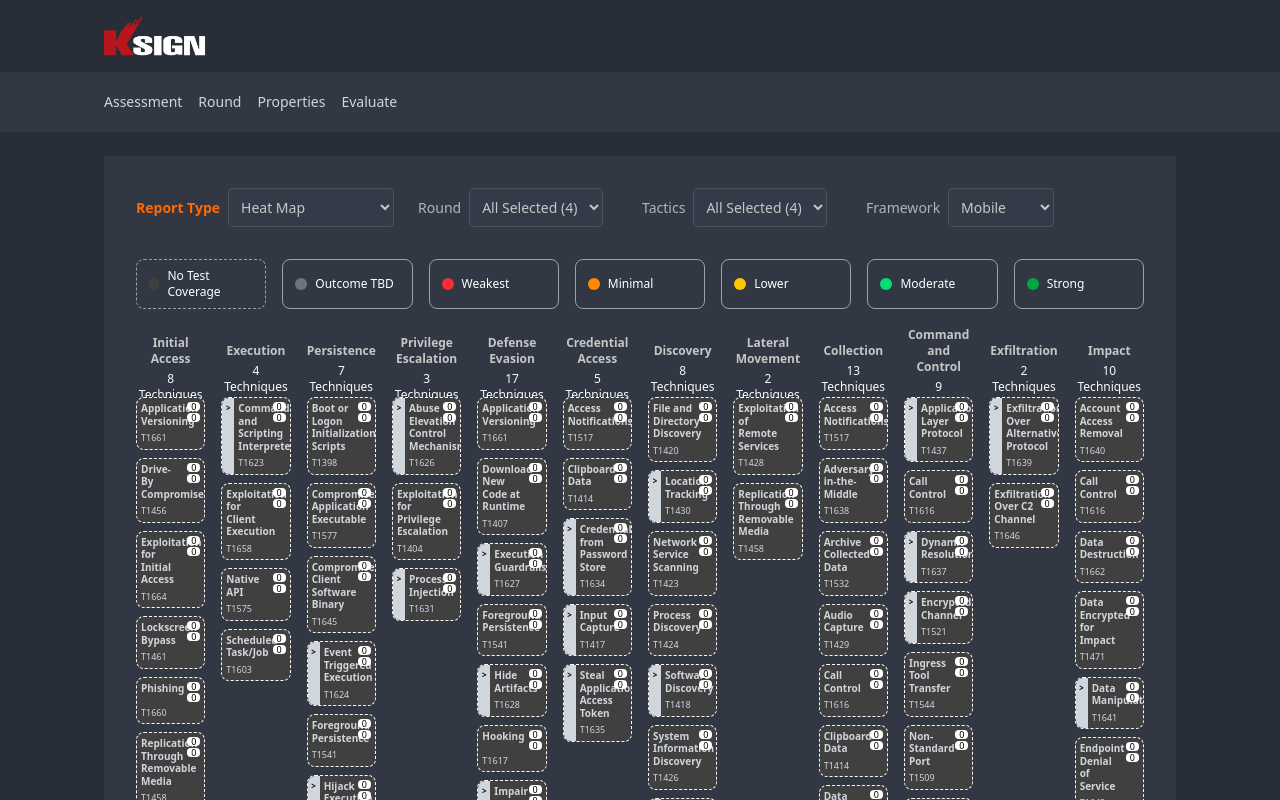
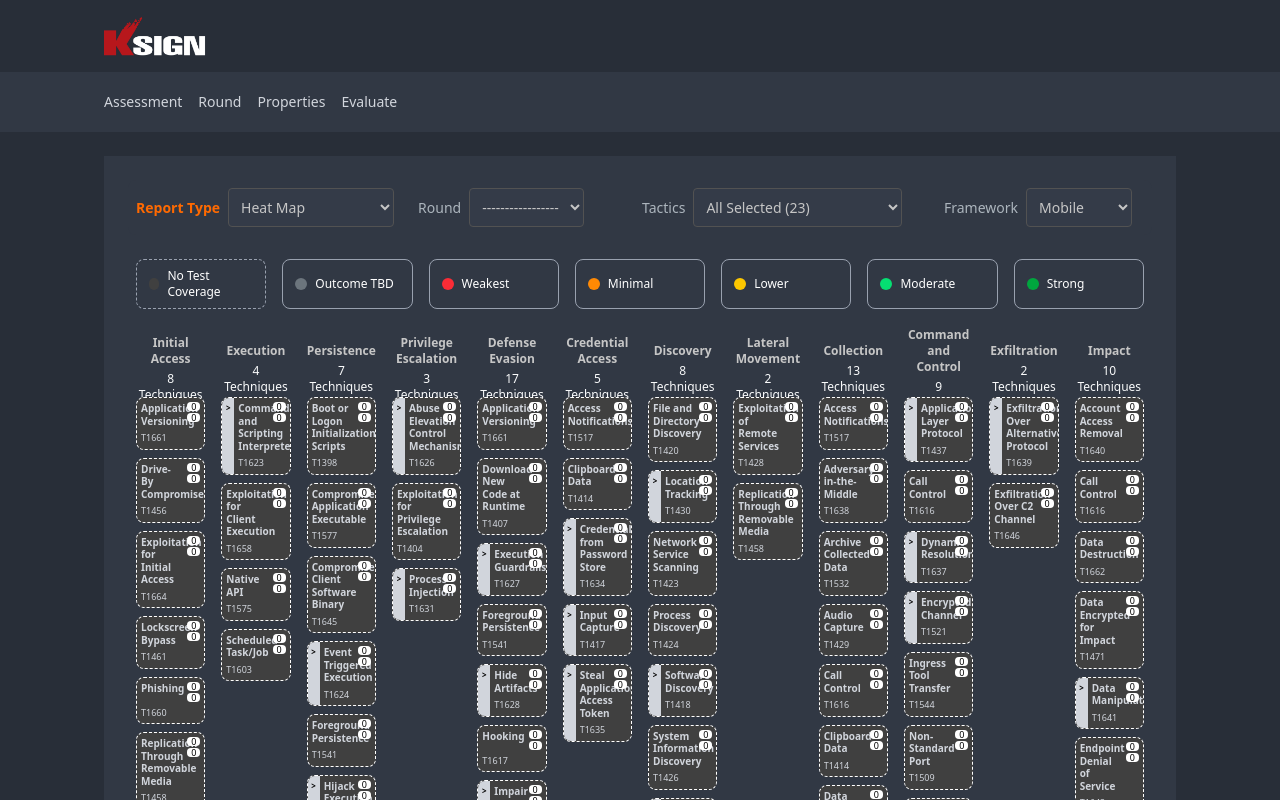
Before and after one commit to keonoh00/C-ITS, a Next.js app: page /evaluate in a window 1280 px wide. Shown: the top 800 px of the page. Built offline with nearby package versions, Linux system fonts and the light colour scheme.

Commit message:
Improve type handling and UI improvements on Evaluate page

```diff
--- a/src/app/(evaluation-layou)/evaluate/page.tsx
+++ b/src/app/(evaluation-layou)/evaluate/page.tsx
@@ -6,12 +6,20 @@ import ResilienceChart from "@/components/ResilienceChart/ResilienceChart";
 import MetricsBoard from "@/components/MetricsBoard/MetricsBoard"; // 🔥 New one
 import React, { useState } from "react";
 import DrillDownTable from "@/components/DrilldownReportTable/DrilldownReportTable";
-import { HeatmapEvaluationFramework } from "@/components/HeatmapBoard/tacticsData";
+import {
+  EvaluationReportTypes,
+  HeatmapEvaluationFramework,
+  TacticOptions,
+} from "@/components/HeatmapBoard/tacticsData";
 
 export default function Evaluate() {
-  const [reportType, setReportType] = useState("Heat Map");
+  const [reportType, setReportType] = useState<EvaluationReportTypes>(
+    EvaluationReportTypes.HEATMAP
+  );
   const [round, setRound] = useState("All Selected (4)");
-  const [selectedTactic, setSelectedTactic] = useState("All Selected (4)");
+  const [selectedTactic, setSelectedTactic] = useState(
+    TacticOptions.filter((item) => item.startsWith("All Selected"))[0]
+  );
   const [framework, setFramework] = useState<HeatmapEvaluationFramework>(
     HeatmapEvaluationFramework.MOBILE
   );
@@ -20,8 +28,10 @@ export default function Evaluate() {
     <div className="flex flex-col gap-4 p-6 bg-base-900">
       {/* FilterBar */}
       <FilterBar
+        reportOptions={Object.values(EvaluationReportTypes)}
         reportType={reportType}
         setReportType={setReportType}
+        roundOptions={["-----------------"]}
         round={round}
         setRound={setRound}
         tactics={selectedTactic}
--- a/src/components/DrilldownReportTable/DrilldownReportTable.tsx
+++ b/src/components/DrilldownReportTable/DrilldownReportTable.tsx
@@ -112,7 +112,7 @@ export default function DrillDownTable() {
   ];
 
   return (
-    <div className="flex flex-col">
+    <div className="flex flex-col gap-6">
       <SearchInput onSearch={setSearch} />
 
       <Table<DrillDownItem> data={filteredData} columns={columns} />
--- a/src/components/FilterBar/FilterBar.tsx
+++ b/src/components/FilterBar/FilterBar.tsx
@@ -2,13 +2,17 @@
 
 import React from "react";
 import {
+  EvaluationReportTypes,
   HeatmapEvaluationFramework,
   HeatmapEvaluationFrameworkKeyType,
+  TacticOptions,
 } from "../HeatmapBoard/tacticsData";
 
 interface FilterBarProps {
-  reportType: string;
-  setReportType: (value: string) => void;
+  reportOptions: EvaluationReportTypes[];
+  reportType: EvaluationReportTypes;
+  setReportType: (value: EvaluationReportTypes) => void;
+  roundOptions: string[];
   round: string;
   setRound: (value: string) => void;
   tactics: string;
@@ -18,8 +22,10 @@ interface FilterBarProps {
 }
 
 export default function FilterBar({
+  reportOptions,
   reportType,
   setReportType,
+  roundOptions,
   round,
   setRound,
   tactics,
@@ -28,19 +34,21 @@ export default function FilterBar({
   setFramework,
 }: FilterBarProps) {
   return (
-    <div className="flex flex-wrap gap-6 bg-base-900 p-2 rounded-md">
+    <div className="flex flex-wrap bg-base-900 p-2 rounded-md justify-between">
+      <div className="flex gap-6">
         {/* Group 1: Report Type */}
         <div className="flex items-center gap-2 min-w-[200px]">
           <span className="text-sm text-orange-500 font-bold">Report Type</span>
           <select
             className="p-2 bg-base-800 border border-neutral-600 rounded text-sm text-neutral-300"
             value={reportType}
-          onChange={(e) => setReportType(e.target.value)}
+            onChange={(e) =>
+              setReportType(e.target.value as EvaluationReportTypes)
+            }
           >
-          <option value="Heat Map">Heat Map</option>
-          <option value="Resilience Trending">Resilience Trending</option>
-          <option value="Metrics">Metrics</option>
-          <option value="Drilldown Report">Drilldown Report</option>
+            {reportOptions.map((option) => (
+              <option key={option}>{option}</option>
+            ))}
           </select>
         </div>
 
@@ -52,10 +60,9 @@ export default function FilterBar({
             value={round}
             onChange={(e) => setRound(e.target.value)}
           >
-          <option>All Selected (4)</option>
-          <option>Round 1</option>
-          <option>Round 2</option>
-          <option>Round 3</option>
+            {roundOptions.map((option) => (
+              <option key={option}>{option}</option>
+            ))}
           </select>
         </div>
 
@@ -67,11 +74,11 @@ export default function FilterBar({
             value={tactics}
             onChange={(e) => setTactics(e.target.value)}
           >
-          <option>All Selected (4)</option>
-          <option>Initial Access</option>
-          <option>Execution</option>
-          <option>Persistence</option>
+            {TacticOptions.map((option) => (
+              <option key={option}>{option}</option>
+            ))}
           </select>
+        </div>
       </div>
 
       {/* Group 4: Framework */}
--- a/src/components/HeatmapBoard/HeatmapBoard.tsx
+++ b/src/components/HeatmapBoard/HeatmapBoard.tsx
@@ -29,7 +29,7 @@ export default function HeatmapBoard({
   );
 
   const filteredTactics: Tactic[] = useMemo(() => {
-    if (selectedTactic === "All Selected (4)") return tacticsData;
+    if (selectedTactic.startsWith("All Selected")) return tacticsData;
     return tacticsData.filter((t) => t.name === selectedTactic);
   }, [selectedTactic, tacticsData]);
 
--- a/src/components/HeatmapBoard/tacticsData.ts
+++ b/src/components/HeatmapBoard/tacticsData.ts
@@ -1,3 +1,7 @@
+import { tacticsDataEnterprise } from "./enterprise/enterpriseData";
+import { tacticsDataICS } from "./ics/icsData";
+import { tacticsDataMobile } from "./mobile/mobileData";
+
 export interface SubTechnique {
   name: string;
   id: string;
@@ -37,5 +41,25 @@ export enum HeatmapEvaluationFramework {
   ICS = "ICS",
 }
 
+const _TacticOptions: string[] = Array.from(
+  new Set(
+    [...tacticsDataEnterprise, ...tacticsDataICS, ...tacticsDataMobile].map(
+      (item) => item.name
+    )
+  )
+);
+
+export enum EvaluationReportTypes {
+  RESILIENCETRENDING = "Resilience Trending",
+  HEATMAP = "Heat Map",
+  DRILLDOWNREPORT = "Drilldown Report",
+  METRICS = "Metrics",
+}
+
+export const TacticOptions = [
+  `All Selected (${_TacticOptions.length})`,
+  ..._TacticOptions,
+];
+
 export type HeatmapEvaluationFrameworkKeyType =
   keyof typeof HeatmapEvaluationFramework;
--- a/src/components/ResilienceChart/ResilienceChart.tsx
+++ b/src/components/ResilienceChart/ResilienceChart.tsx
@@ -1,5 +1,6 @@
 "use client";
 
+import clsx from "clsx";
 import {
   LineChart,
   Line,
@@ -9,6 +10,7 @@ import {
   CartesianGrid,
   ResponsiveContainer,
 } from "recharts";
+import { useEffect, useState } from "react";
 
 const data = [
   { month: "Jan-24", score: 10 },
@@ -24,8 +26,19 @@ const data = [
 ];
 
 export default function ResilienceChart() {
+  const [height, setHeight] = useState(400); // fallback default
+
+  useEffect(() => {
+    const updateHeight = () => {
+      setHeight(window.innerHeight * 0.7); // 50% of viewport height
+    };
+    updateHeight(); // initial
+    window.addEventListener("resize", updateHeight);
+    return () => window.removeEventListener("resize", updateHeight);
+  }, []);
+
   return (
-    <div className="bg-white p-4 rounded-md w-full h-[500px]">
+    <div className={clsx("bg-white p-4 rounded-md w-full")} style={{ height }}>
       <ResponsiveContainer width="100%" height="100%">
         <LineChart data={data}>
           <CartesianGrid strokeDasharray="3 3" stroke="#444" />
```
Lines whose indentation alone changed are shown as unchanged.
